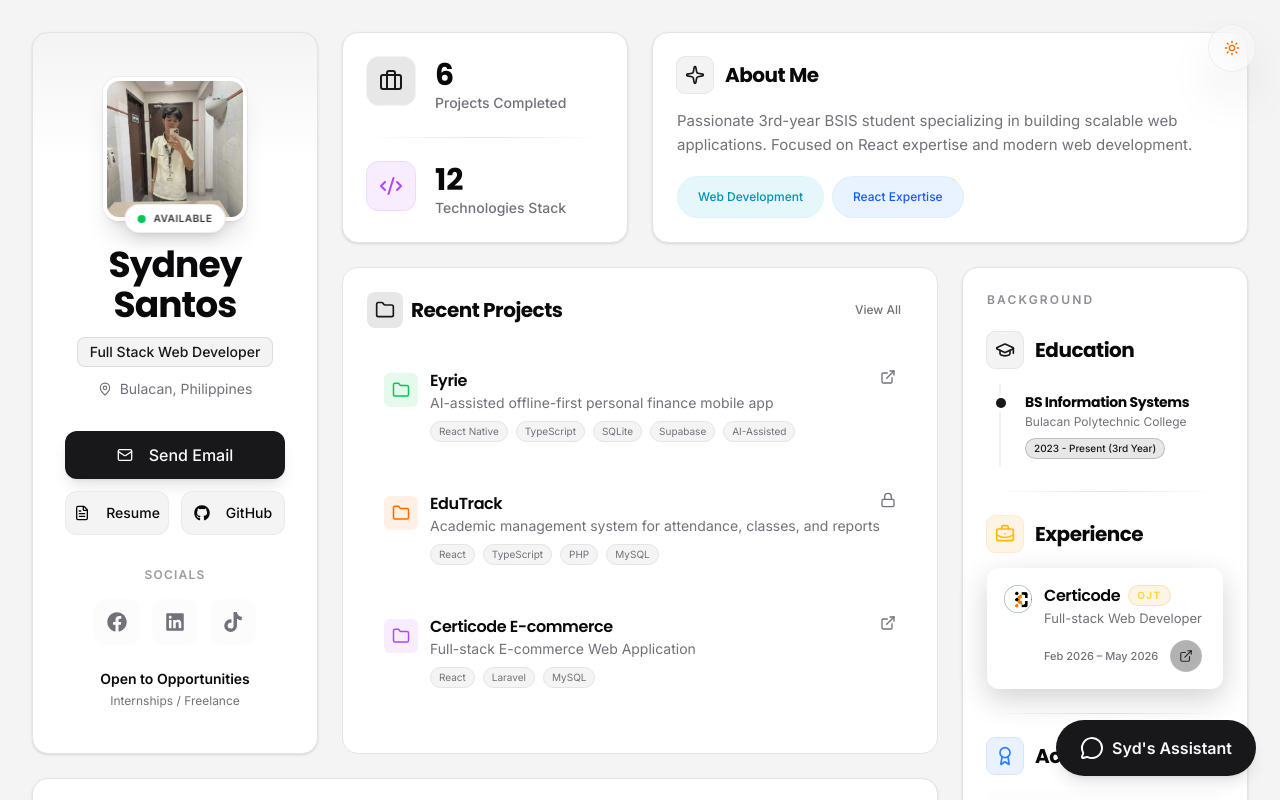
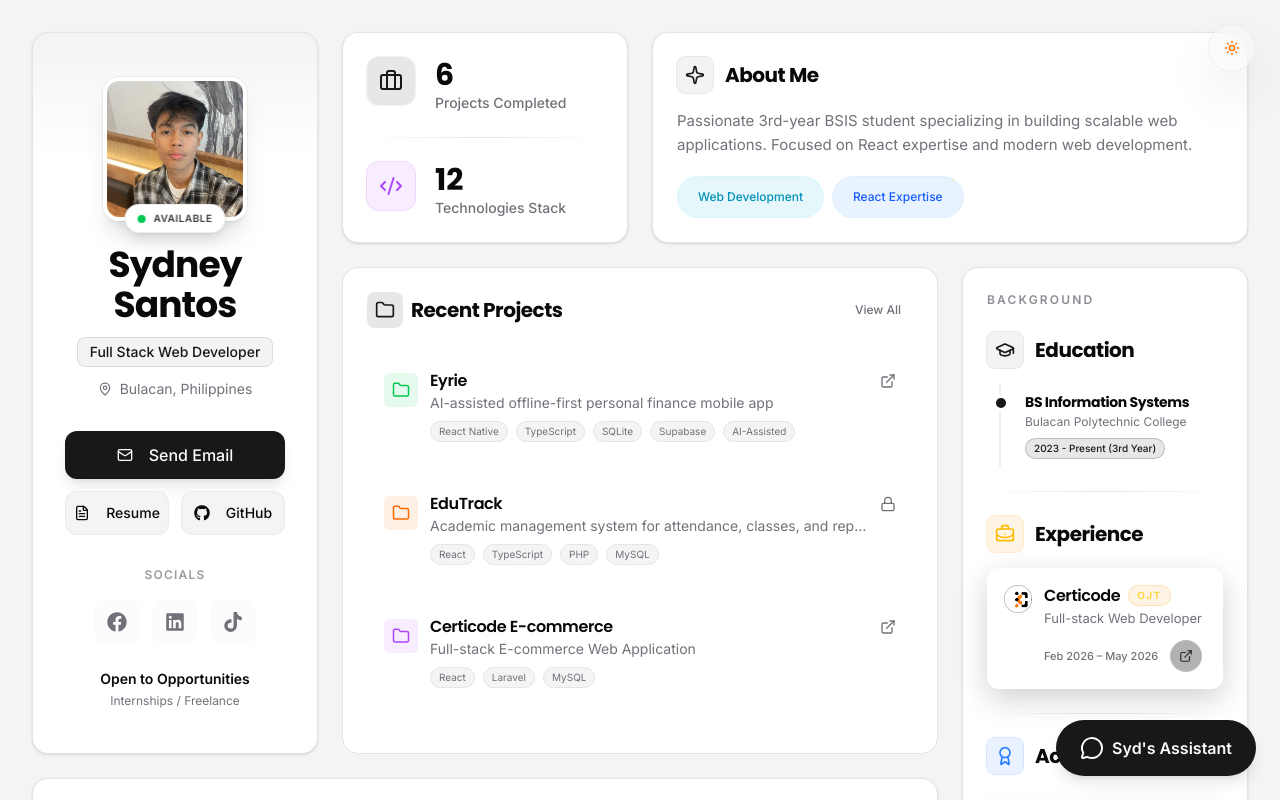
Before and after one commit to Syddevv/My-Portfolio, a React (Vite) app in the folder my-portfolio/: page / in a window 1280 px wide. Shown: the top 800 px of the page. Built offline with nearby package versions, Linux system fonts and the light colour scheme.

Commit message:
Refactor code structure for improved readability and maintainability

```diff
--- a/my-portfolio/src/components/portfolio/ProfileCard.jsx
+++ b/my-portfolio/src/components/portfolio/ProfileCard.jsx
@@ -1,5 +1,5 @@
 import { useState } from "react";
-import ProfilePic from "../../assets/syd.jpg";
+import ProfilePic from "../../assets/Syd Portfolio Avatar.jpg";
 import {
   MapPin,
   Mail,
@@ -67,7 +67,7 @@ const ProfileCard = () => {
           serviceID,
           autoReplyTemplateID,
           templateParams,
-          publicKey
+          publicKey,
         );
       })
       .then(() => {
--- a/my-portfolio/src/components/portfolio/ProjectsCard.jsx
+++ b/my-portfolio/src/components/portfolio/ProjectsCard.jsx
@@ -28,21 +28,21 @@ const ProjectsCard = () => {
       <div className="space-y-4">
         {projectsData.slice(0, 3).map((project, index) => {
           const cardContent = (
-            <div className="flex items-start justify-between">
-              <div className="flex items-start gap-3">
+            <div className="flex items-start justify-between gap-3">
+              <div className="flex min-w-0 flex-1 items-start gap-3">
                 <div
-                  className={`mt-1 p-2 rounded-md ${project.bg} ${project.color}`}
+                  className={`mt-1 shrink-0 rounded-md p-2 ${project.bg} ${project.color}`}
                 >
                   <Folder size={18} />
                 </div>
-                <div>
+                <div className="min-w-0 flex-1">
                   <h3 className="font-semibold text-foreground group-hover:text-primary transition-colors">
                     {project.title}
                   </h3>
-                  <p className="text-sm text-muted-foreground line-clamp-1">
+                  <p className="truncate text-sm text-muted-foreground">
                     {project.desc}
                   </p>
-                  <div className="flex gap-2 mt-2">
+                  <div className="mt-2 flex flex-wrap gap-2">
                     {project.tags.map((tag, i) => (
                       <span
                         key={i}
@@ -55,9 +55,9 @@ const ProjectsCard = () => {
                 </div>
               </div>
               {project.link ? (
-                <ExternalLink className="w-4 h-4 text-muted-foreground group-hover:text-primary transition-colors" />
+                <ExternalLink className="mt-1 h-4 w-4 shrink-0 text-muted-foreground group-hover:text-primary transition-colors" />
               ) : (
-                <Lock className="w-4 h-4 text-muted-foreground" />
+                <Lock className="mt-1 h-4 w-4 shrink-0 text-muted-foreground" />
               )}
             </div>
           );
```
Also changed, not shown: my-portfolio/src/assets/Syd Portfolio Avatar.jpg (added).
